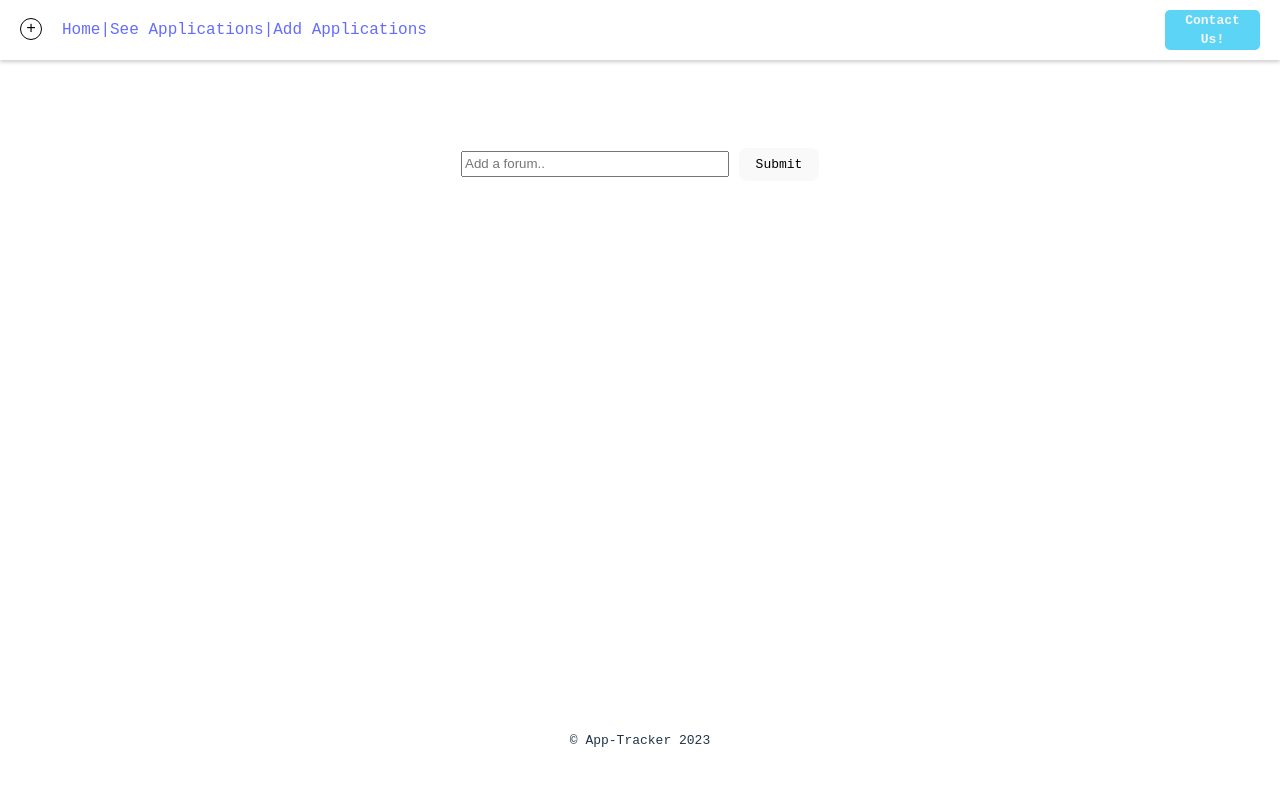
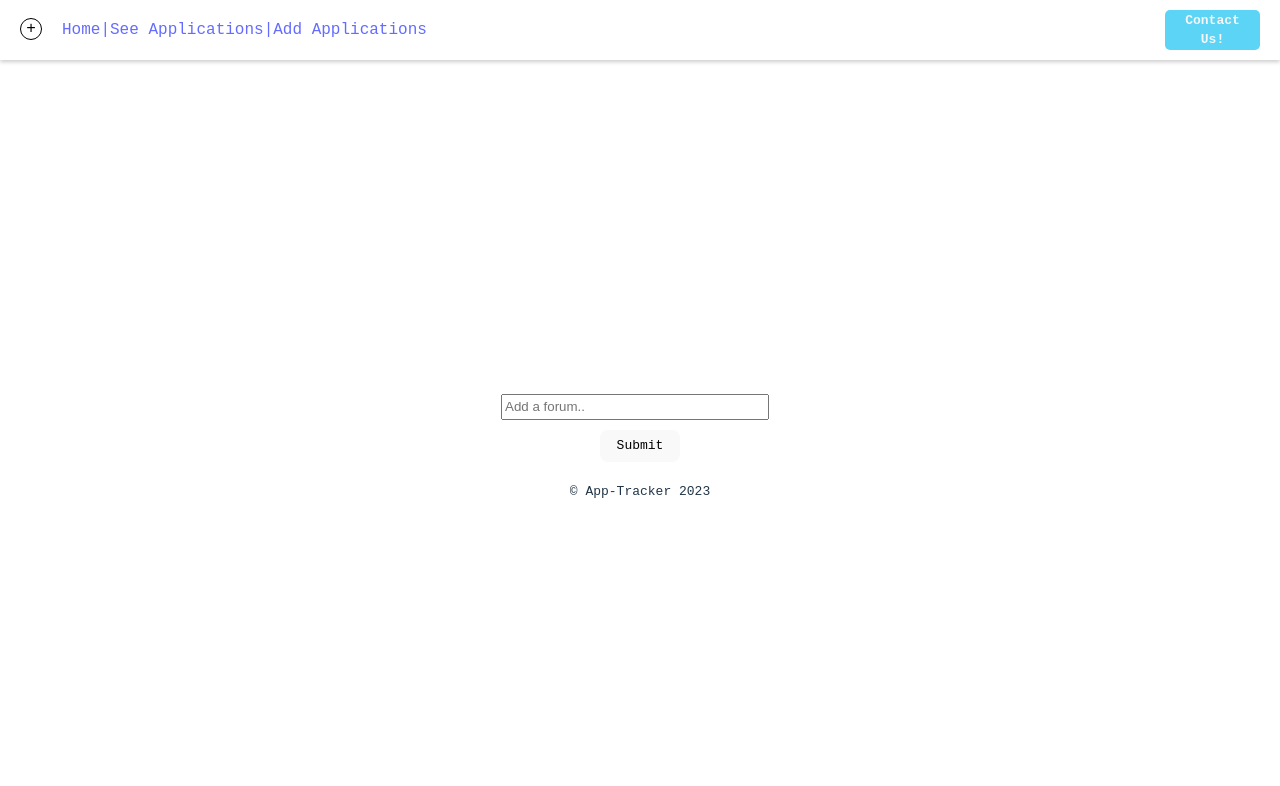
Before and after one commit to kpiacenta93/vue-router-setup, a Vue app in the folder vue-router/: page /Forum in a window 1280 px wide. Shown: the top 786 px of the page. Built offline with nearby package versions, Linux system fonts and the light colour scheme.

Commit message:
adding features for forum component

```diff
--- a/vue-router/db.js
+++ b/vue-router/db.js
@@ -28,7 +28,7 @@ pool.connect()
     console.log('postgres connected')
 })
 .catch((err) => {
-    console.log("something is fucked up")
+    console.log("something is screwed up")
 });
 
 
--- a/vue-router/src/components/Forum.vue
+++ b/vue-router/src/components/Forum.vue
@@ -1,10 +1,15 @@
 <template>
-    <div class="forum-container">
-      <h1 class="title" v-show="showForumList">App-Tracker Forum</h1>
       <div class="add-forum">
-        <input type="text" placeholder="Add a forum.." class="add-input" v-model="newForumName">
+        <h1 class="title" v-show="showForumList">App-Tracker Forum</h1>
+        <input type="text" placeholder="Add a forum.." class="add-input" v-model="newForumName" v-show="showForumList">
         <button class="forum-submit" v-on:click="addForum" v-show="showForumList">Submit</button>
       </div>
+    <div class="forum-container">
+      <!-- <h1 class="title" v-show="showForumList">App-Tracker Forum</h1>
+      <div class="add-forum">
+        <input type="text" placeholder="Add a forum.." class="add-input" v-model="newForumName" v-show="showForumList">
+        <button class="forum-submit" v-on:click="addForum" v-show="showForumList">Submit</button>
+      </div> -->
       <div class="forum-list" v-show="showForumList">
         <div v-for="(forum, index) in forums" :key="forum.name" class="forum">
           {{ forum.name }}
@@ -17,8 +22,10 @@
           <h2>Forum Name: {{ forums[currentForumIndex]?.name }}</h2>
           <div class="chat-messages">
             <div v-for="message in forums[currentForumIndex]?.messages" :key="message" class="message">
+              <h1 class="Username">User: Joe Blow</h1>
               {{ message.text }}
               <div class="timestamp">{{ message.timestamp }}</div>
+              <a href="" class="reply">Reply</a>
             </div>
           </div>
           <input type="text" v-model="newMessage" placeholder="Type a message..." class="message-input">
@@ -83,12 +90,29 @@
 
 
 <style>
+
+
+.reply {
+  color: rgb(43, 241, 172);
+}
+
+.reply:hover {
+  text-decoration: underline;
+}
+
+
+.Username {
+  font-size: 1rem;
+}
+
+
 .forum-container {
-    margin-bottom: 550px;
+    margin-bottom: 20px;
     position: relative;
+    overflow: auto;
 }
 .title{
-    margin-bottom: 20px;
+    /* margin-bottom: 700px; */
 }
 
 .add-input {
@@ -181,4 +205,12 @@ button:hover {
     background-color: #0056b3;
 }
 
+.add-forum {
+    /* Removed the large margin-bottom */
+    display: flex;
+    justify-content: start;
+    align-items: center;
+    flex-direction: column; /* Added to keep elements aligned vertically */
+}
+
 </style>
```
Also changed, not shown: 1 other file (tests, documents, lock files or other folders).
